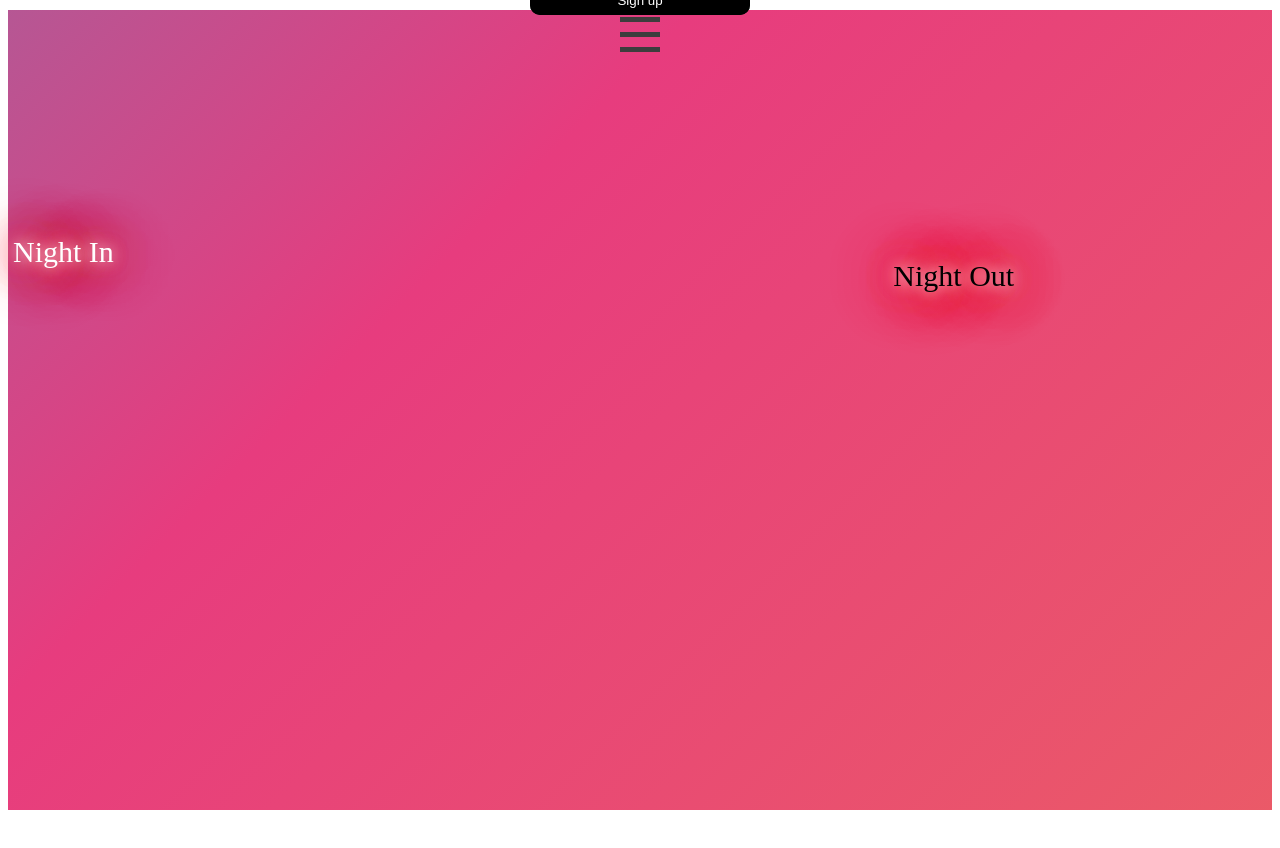
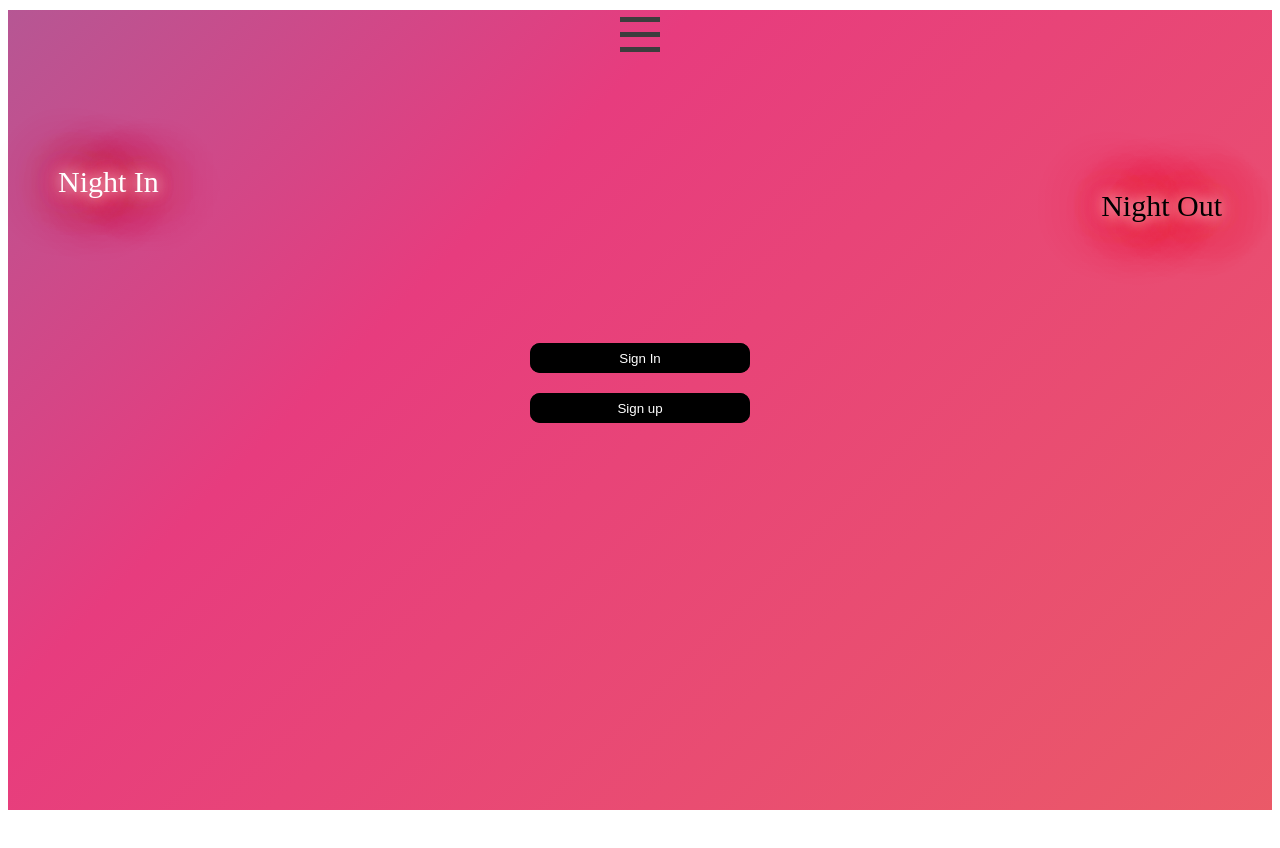
Before and after one commit to RakinBhuiyan1997/NightIn-NightOut, a React (Create React App) app in the folder frontend/: page / in a window 1280 px wide. Shown: the top 848 px of the page. After the commit the page ends 818 px from the top, so only its background shows below. Built offline with nearby package versions, Linux system fonts and the light colour scheme.

Commit message:
Homepage styling completed

```diff
--- a/frontend/src/Components/Homepage.js
+++ b/frontend/src/Components/Homepage.js
@@ -3,8 +3,7 @@ import styled from "styled-components";
 import { Link } from "react-router-dom";
 const HomePage = () => {
   return (
-    <Container>
-      <Header></Header>
+    <div>
       <TitleContainer>
         <NightIn>Night In</NightIn>
         <NightOut>Night Out</NightOut>
@@ -18,22 +17,14 @@ const HomePage = () => {
           <Button>Sign up</Button>
         </StyledLink>
       </ChoiceContainer>
-    </Container>
+    </div>
   );
 };
-
-const Header = styled.header``;
-const Container = styled.div`
-  height: 100vh;
-`;
 
 const TitleContainer = styled.div`
   flex-direction: column;
   align-items: center;
-  position: relative;
-  top: 20%;
-  width: 80%;
-  height: 10%;
+  margin-top: 100px;
 `;
 const ChoiceContainer = styled.div`
   display: flex;
@@ -41,6 +32,7 @@ const ChoiceContainer = styled.div`
   align-items: center;
   position: relative;
   bottom: 30%;
+  margin-top: 100px;
 `;
 
 const NightIn = styled.p`
@@ -49,7 +41,7 @@ const NightIn = styled.p`
   font-size: 30px;
   margin-bottom: -40px;
   margin-top: 10px;
-  margin-left: 5px;
+  margin-left: 50px;
   -webkit-animation: glow 1s ease-in-out infinite alternate;
   -moz-animation: glow 1s ease-in-out infinite alternate;
   animation: glow 1s ease-in-out infinite alternate;
@@ -69,7 +61,7 @@ const NightOut = styled.p`
   position: relative;
   font-size: 30px;
   text-align: right;
-  margin-right: 5px;
+  margin-right: 50px;
   -webkit-animation: glow 1s ease-in-out infinite alternate;
   -moz-animation: glow 1s ease-in-out infinite alternate;
   animation: glow 1s ease-in-out infinite alternate;
```
